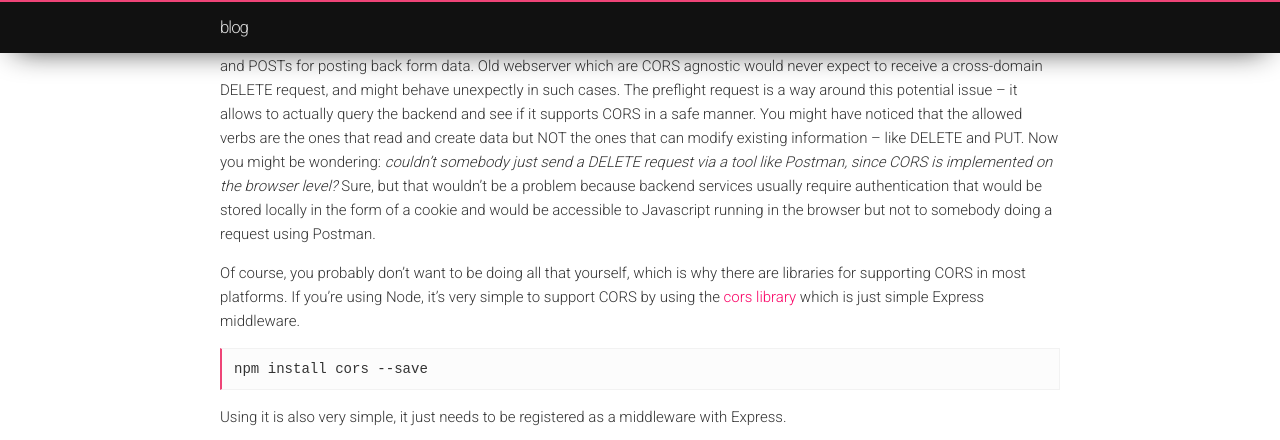
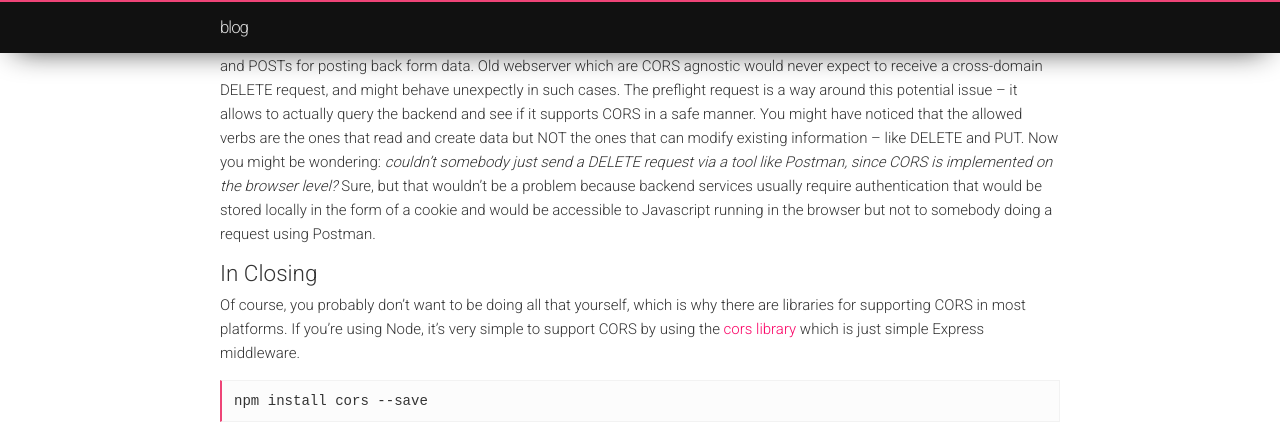
Before and after one commit to toaderflorin/eksia, a Jekyll site: the page built from _posts/2017-09-09-cors-made-simple.markdown, in a window 1280 px wide and 900 px high, scrolled down 2962 px, cut to the strip 0-440 px from the top of the window. Built offline with Jekyll 4.4.1, drawn with Linux system fonts in a browser that asks for light colours.

Commit message:
Added header.

```diff
--- a/_posts/2017-09-09-cors-made-simple.markdown
+++ b/_posts/2017-09-09-cors-made-simple.markdown
@@ -86,6 +86,7 @@ Preflight requests have the role of preserving the semantics of the web before C
 
 In most previous applications (before REST and client side applications became popular) involved GETs for retrieving webpages, and POSTs for posting back form data. Old webserver which are CORS agnostic would never expect to receive a cross-domain DELETE request, and might behave unexpectly in such cases. The preflight request is a way around this potential issue -- it allows to actually query the backend and see if it supports CORS in a safe manner. You might have noticed that the allowed verbs are the ones that read and create data but NOT the ones that can modify existing information -- like DELETE and PUT. Now you might be wondering: *couldn't somebody just send a DELETE request via a tool like Postman, since CORS is implemented on the browser level?* Sure, but that wouldn't be a problem because backend services usually require authentication that would be stored locally in the form of a cookie and would be accessible to Javascript running in the browser but not to somebody doing a request using Postman.
 
+## In Closing
 Of course, you probably don't want to be doing all that yourself, which is why there are libraries for supporting CORS in most platforms. If you're using Node, it's very simple to support CORS by using the [cors library](https://www.npmjs.com/package/cors) which is just simple Express middleware.
 
 <pre>
```
Also changed, not shown: 1 other file.
